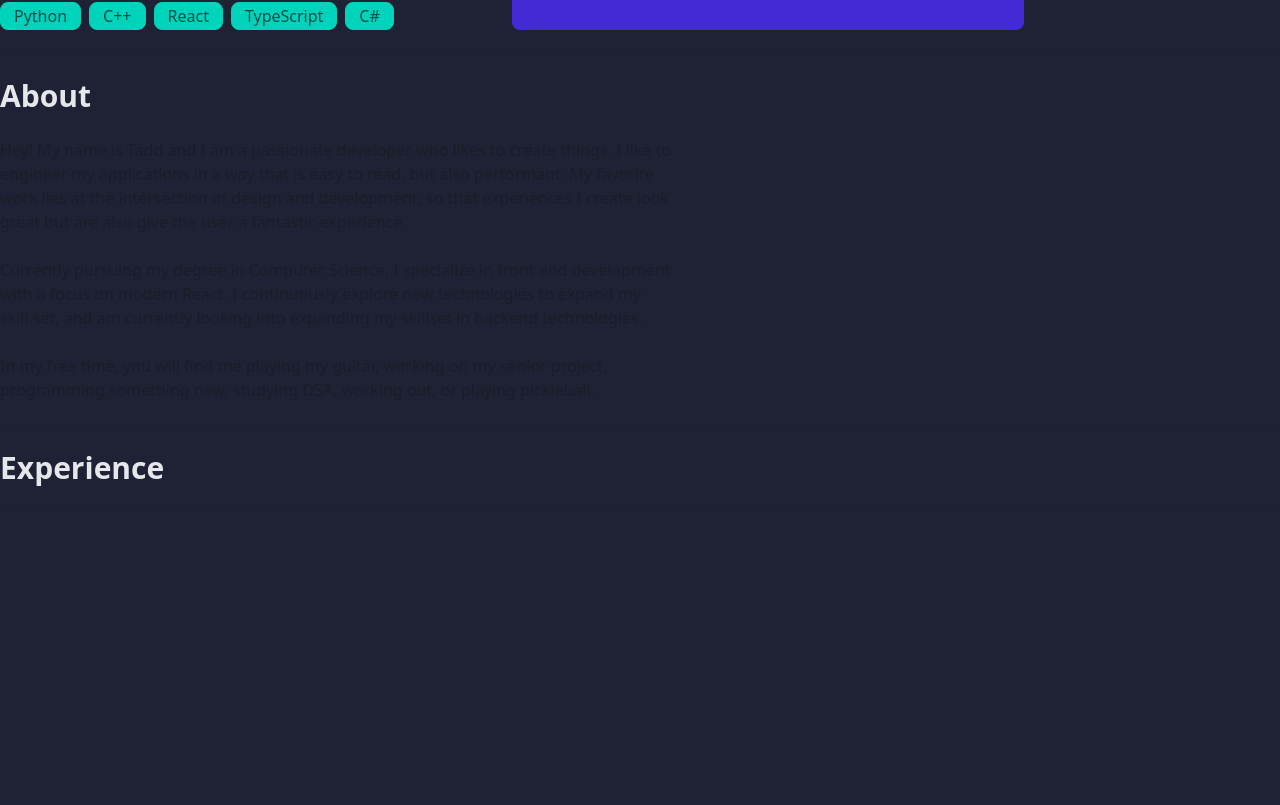
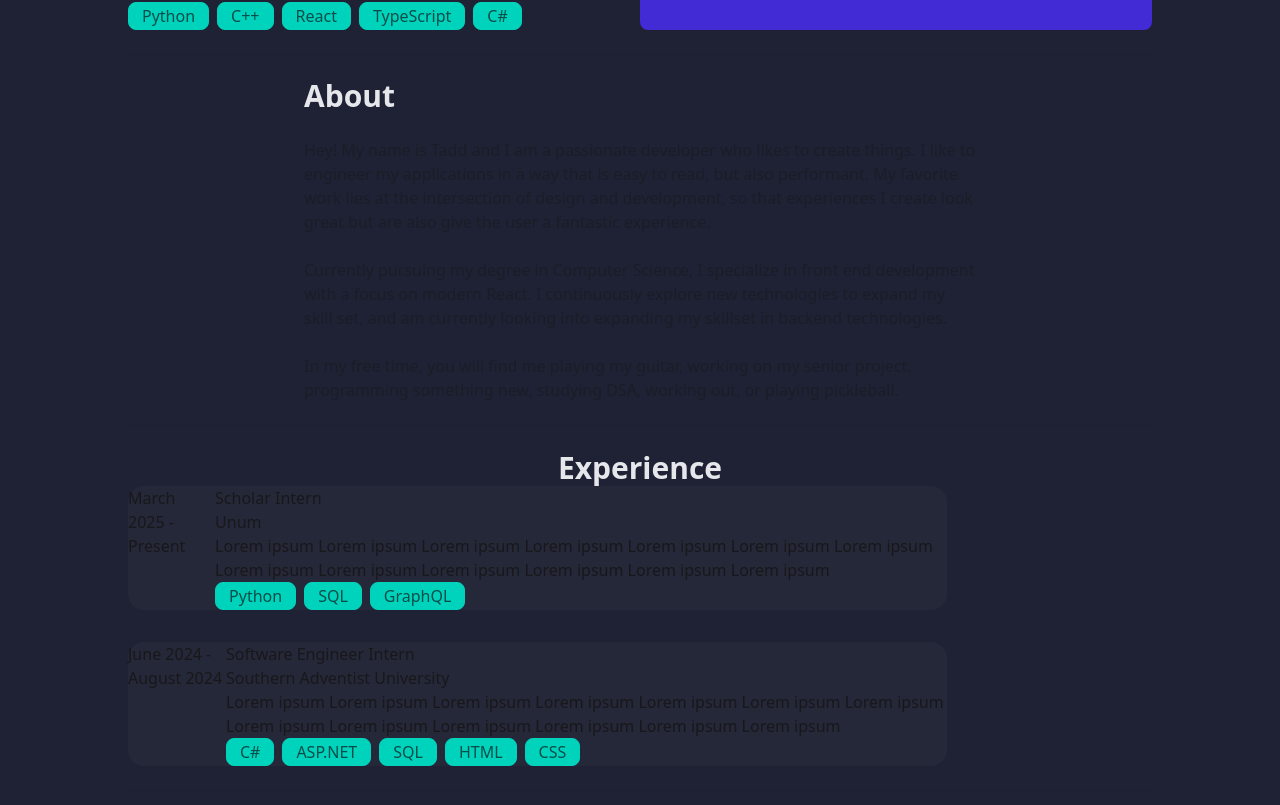
Before and after one commit to taddmtii/portfolio, a React (Vite) app: page / in a window 1280 px wide. Shown: the part 319-1124 px from the top of the page. Before the commit the page ends 853 px from the top, so only its background shows below. Built offline with nearby package versions, Linux system fonts and the light colour scheme.

Commit message:
changed app structure, modified ExperienceCard component

```diff
--- a/src/App.tsx
+++ b/src/App.tsx
@@ -6,22 +6,48 @@ import { Divider } from "./components/Divider";
 import AboutMe from "./components/AboutMe";
 import Experience from "./components/Experience";
 import { TerminalCard } from "./components/TerminalCard";
+import ExperienceCard from "./components/ExperienceCard";
 
 function App() {
     return (
         <>
             <BrowserRouter>
                 <Header />
+                <div className="flex w-screen justify-center">
+                    <div className="flex flex-col w-[80vw] items-center">
                         <div className="flex flex-row">
                             <Hero />
                             <TerminalCard />
                         </div>
-
                         <Divider />
                         <AboutMe />
                         <Divider />
                         <Experience />
+                        <div className="flex flex-col gap-8 justify-center">
+                            <ExperienceCard
+                                dateRange="March 2025 - Present"
+                                positionName="Scholar Intern"
+                                company="Unum"
+                                description="Lorem ipsum Lorem ipsum Lorem ipsum Lorem ipsum Lorem ipsum Lorem ipsum Lorem ipsum Lorem ipsum Lorem ipsum Lorem ipsum Lorem ipsum Lorem ipsum Lorem ipsum "
+                                technologies={["Python", "SQL", "GraphQL"]}
+                            />
+                            <ExperienceCard
+                                dateRange="June 2024 - August 2024"
+                                positionName="Software Engineer Intern"
+                                company="Southern Adventist University"
+                                description="Lorem ipsum Lorem ipsum Lorem ipsum Lorem ipsum Lorem ipsum Lorem ipsum Lorem ipsum Lorem ipsum Lorem ipsum Lorem ipsum Lorem ipsum Lorem ipsum Lorem ipsum "
+                                technologies={[
+                                    "C#",
+                                    "ASP.NET",
+                                    "SQL",
+                                    "HTML",
+                                    "CSS",
+                                ]}
+                            />
+                        </div>
                         <Divider />
+                    </div>
+                </div>
             </BrowserRouter>
         </>
     );
--- a/src/components/ExperienceCard.tsx
+++ b/src/components/ExperienceCard.tsx
@@ -1,7 +1,40 @@
-export default function ExperienceCard() {
+interface ExperienceCardProps {
+    dateRange: string;
+    positionName: string;
+    company: string;
+    description: string;
+    technologies: string[];
+}
+
+export default function ExperienceCard({
+    dateRange,
+    positionName,
+    company,
+    description,
+    technologies,
+}: ExperienceCardProps) {
     return (
         <>
-            <div></div>
+            <div className="flex flex-row justify-center bg-[#252839] rounded-2xl w-[80%]">
+                <div>{dateRange}</div>
+                <div className="flex flex-col">
+                    <div>{positionName}</div>
+                    <div>{company}</div>
+                    <div>{description}</div>
+                    <div className="flex flex-row gap-2">
+                        {technologies.map((tech) => {
+                            return (
+                                <div
+                                    key={tech}
+                                    className="badge badge-lg badge-accent"
+                                >
+                                    {tech}
+                                </div>
+                            );
+                        })}
+                    </div>
+                </div>
+            </div>
         </>
     );
 }
```
Lines whose indentation alone changed are shown as unchanged.
